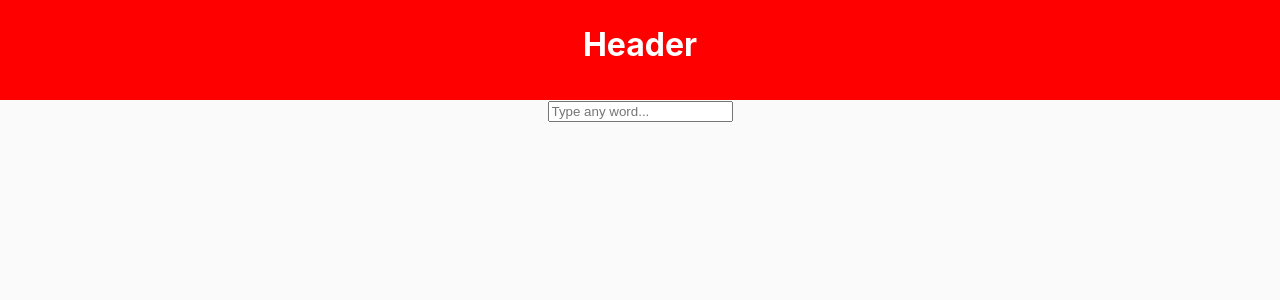
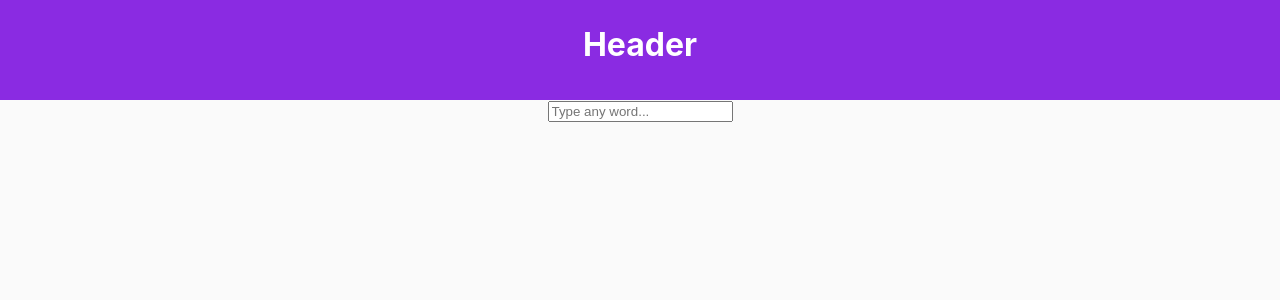
Before and after one commit to stefangeneralao/cross-platform-applications-project, a React (Create React App) app: page / in a window 1280 px wide. Shown: the top 300 px of the page. Built offline with nearby package versions, Linux system fonts and the light colour scheme.

Commit message:
Updated Header colour

```diff
--- a/src/Header.css
+++ b/src/Header.css
@@ -1,5 +1,5 @@
 .header {
-  background-color: red;
+  background-color: blueviolet;
   height: 100px;
   color: white;
 }
```
